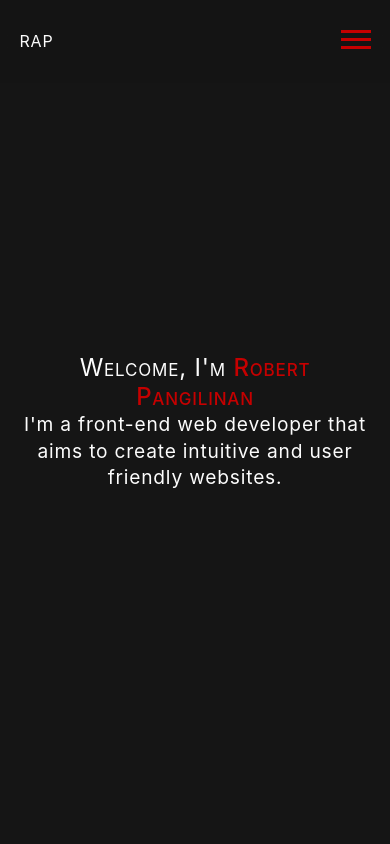
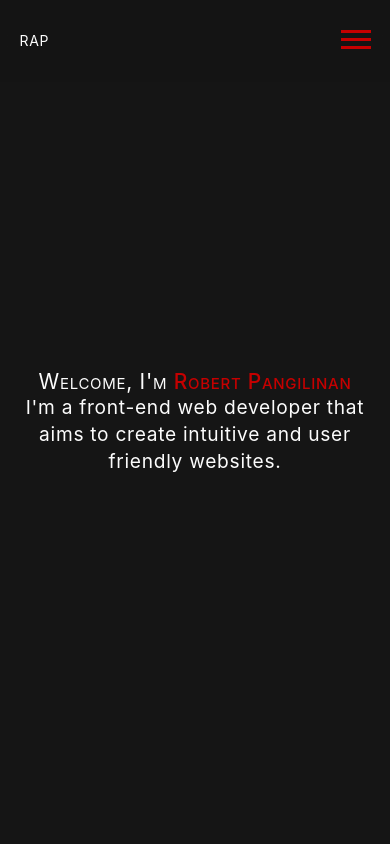
Before and after one commit to RPangil/RAPangilinan, a React (Create React App) app: page / in a window 390 px wide. Shown: the top 844 px of the page. Built offline with nearby package versions, Linux system fonts and the light colour scheme.

Commit message:
Update index.scss
Changed font size to 14px in smaller screens

```diff
--- a/src/SCSS/index.scss
+++ b/src/SCSS/index.scss
@@ -36,3 +36,8 @@ a
 {
     body {font-size: 16px;}
 }
+
+@media screen and (max-width: 400px)
+{
+    body {font-size: 14px;}
+}
```
